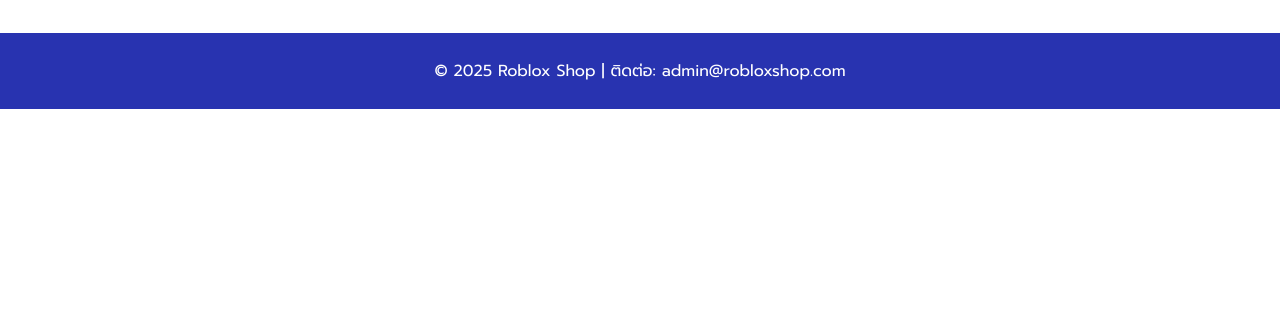
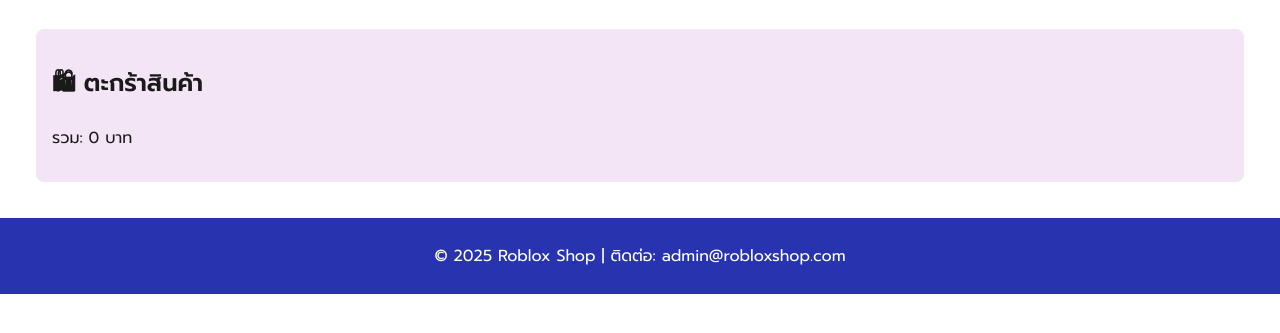
Before and after one commit to Ggamame239/shop, a plain HTML site: page index.html in a window 1280 px wide. Shown: the part 401-734 px from the top of the page. Drawn offline with Linux system fonts and the light colour scheme.

Commit message:
Update style.css

```diff
--- a/style.css
+++ b/style.css
@@ -52,11 +52,12 @@ main {
 }
 
 .cart {
-  margin-top: 40px;
-  background: #fff;
-  padding: 20px;
-  border-radius: 10px;
-  display: none; /* เริ่มต้นซ่อนตะกร้า */
+  background: var(--card-bg);
+  color: var(--text);
+  padding: 1rem;
+  margin: 1rem;
+  border-radius: 8px;
+  transition: background 0.3s, color 0.3s;
 }
 
 .cart li {
```
